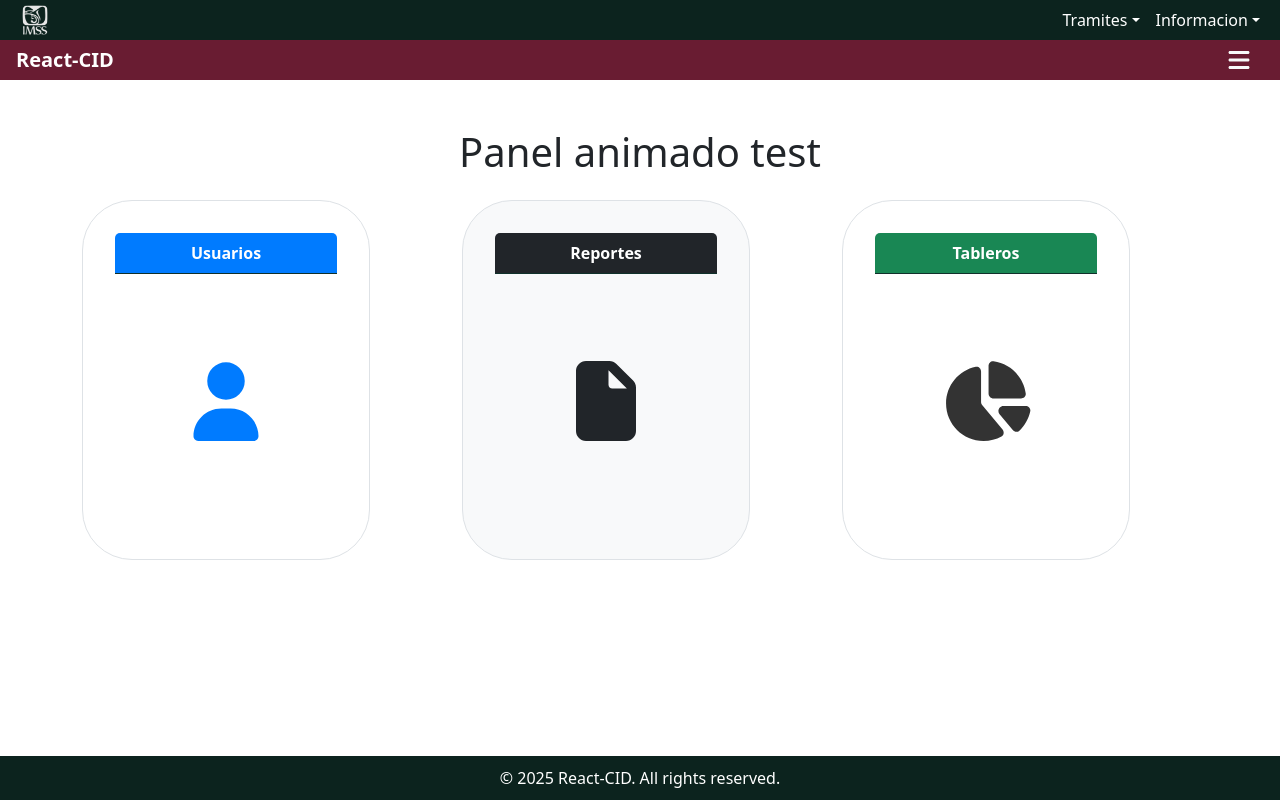
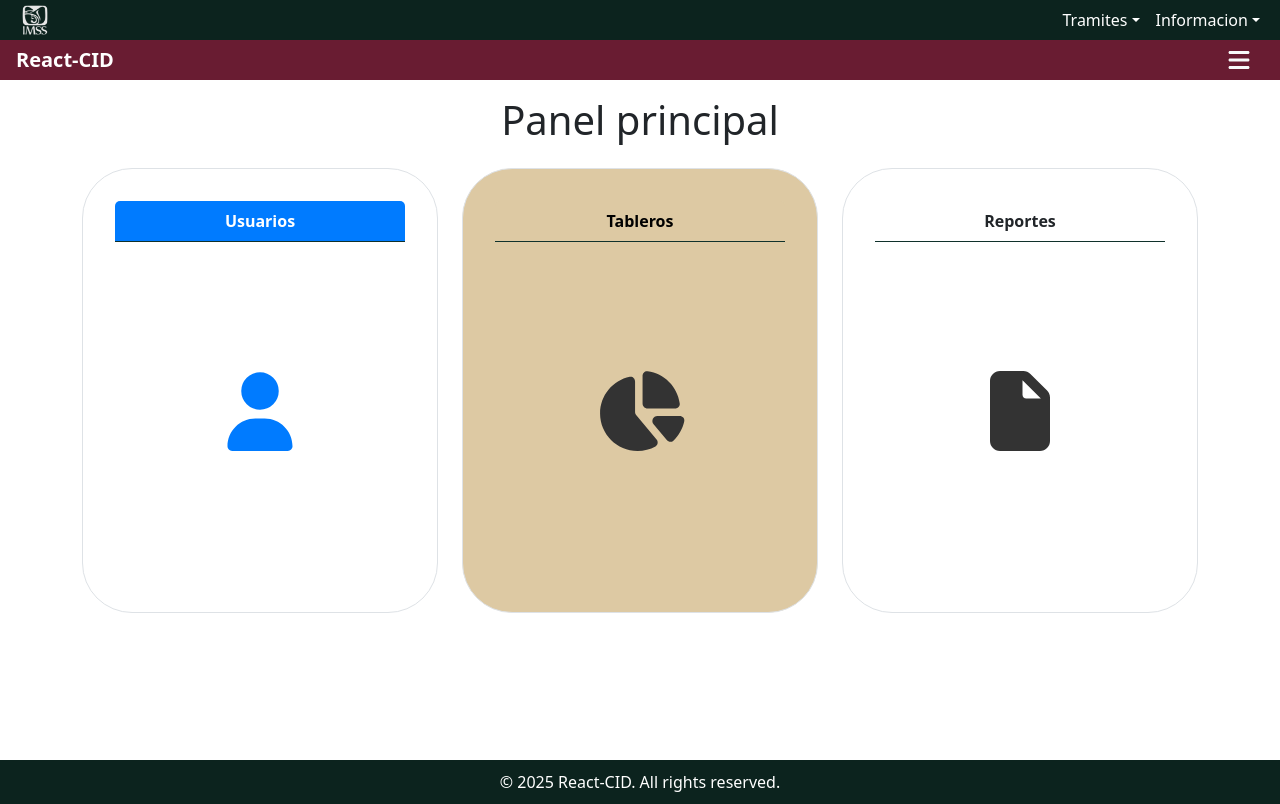
Before and after one commit to EduardoDamian9302/Pagina-Web-CID, a React (Vite) app: page / in a window 1280 px wide. Built offline with nearby package versions, Linux system fonts and the light colour scheme.

Commit message:
Nuevo gridLayout

```diff
--- a/package.json
+++ b/package.json
@@ -10,6 +10,7 @@
     "preview": "vite preview"
   },
   "dependencies": {
+    "@d3plus/react": "^3.0.5",
     "@fortawesome/fontawesome-svg-core": "^7.0.0",
     "@fortawesome/free-brands-svg-icons": "^7.0.0",
     "@fortawesome/free-regular-svg-icons": "^7.0.0",
@@ -18,9 +19,10 @@
     "bootstrap": "^5.3.7",
     "framer-motion": "^12.23.12",
     "motion": "^12.23.12",
-    "react": "^19.1.0",
+    "react": "^18.3.1",
     "react-bootstrap": "^2.10.10",
-    "react-dom": "^19.1.0"
+    "react-dom": "^18.3.1",
+    "recharts": "^3.1.0"
   },
   "devDependencies": {
     "@eslint/js": "^9.30.1",
--- /dev/null
+++ b/src/Components/BodyContent.tsx
@@ -0,0 +1,59 @@
+import React from "react";
+import { Container, Nav } from "react-bootstrap";
+
+export interface ContentSection {
+  sectionId: string;
+  title: string;
+  component: React.ReactNode;
+}
+
+interface BodyContentProps {
+  content: ContentSection[];
+}
+
+const BodyContent: React.FC<BodyContentProps> = ({ content }) => {
+  return (
+    <div
+      style={{
+        padding: "2rem",
+        width: "100%",
+        height: "100%",
+        overflowY: "auto",
+        paddingTop: "80px",
+      }}
+    >
+      <Nav
+        className="justify-content-center mb-4"
+        style={{
+          position: "sticky",
+          top: 0,
+          backgroundColor: "white",
+          padding: "1rem",
+          zIndex: 25,
+          boxShadow: "0 2px 4px rgba(0,0,0,0.1)",
+          borderRadius: "0.25rem",
+        }}
+      >
+        {content.map((section) => (
+          <Nav.Item key={section.sectionId}>
+            <Nav.Link href={`#${section.sectionId}`}>{section.title}</Nav.Link>
+          </Nav.Item>
+        ))}
+      </Nav>
+      <div>
+        {content.map((section) => (
+          <section
+            key={section.sectionId}
+            id={section.sectionId}
+            className="my-5"
+          >
+            <h2 className="mb-4 border-bottom pb-2">{section.title}</h2>
+            {section.component}
+          </section>
+        ))}
+      </div>
+    </div>
+  );
+};
+
+export default BodyContent;
--- a/src/Components/CardButton.tsx
+++ b/src/Components/CardButton.tsx
@@ -1,12 +1,10 @@
-import React, { useState } from "react";
-import { Card, Button } from "react-bootstrap";
-import { motion, AnimatePresence } from "framer-motion";
+import React from "react";
+import { Card } from "react-bootstrap";
 import { FontAwesomeIcon } from "@fortawesome/react-fontawesome";
 import type { IconProp, SizeProp } from "@fortawesome/fontawesome-svg-core";
 import "./Css/CardButton.module.css";
 
 interface CardButtonProps {
-  id: string;
   title: string;
   icon: IconProp;
   iconSize?: SizeProp;
@@ -17,30 +15,10 @@ interface CardButtonProps {
     bodyBg?: string;
     icon?: string;
   };
-  onSelect: (id: string) => void;
-  onDeselect: (id: string) => void;
-  isSelected: boolean;
+  onClick: () => void;
 }
 
-const variantesCard = {
-  initial: {
-    x: 0,
-    y: 0,
-    scale: 1,
-    zIndex: 1,
-    transition: { type: "spring" as const, stiffness: 100, damping: 15 },
-  },
-  selected: (topRightPosition: { x: number; y: number }) => ({
-    x: topRightPosition.x,
-    y: topRightPosition.y,
-    scale: 1.2,
-    zIndex: 10,
-    transition: { type: "spring" as const, stiffness: 100, damping: 15 },
-  }),
-};
-
 const CardButton: React.FC<CardButtonProps> = ({
-  id,
   title,
   icon,
   iconSize = "5x",
@@ -50,12 +28,8 @@ const CardButton: React.FC<CardButtonProps> = ({
     bodyBg: "#fff",
     icon: undefined,
   },
-  onSelect,
-  onDeselect,
-  isSelected,
+  onClick,
 }) => {
-  const [isAnimating, setIsAnimating] = useState(false);
-
   const cardStyles: React.CSSProperties = {
     cursor: "pointer",
     userSelect: "none",
@@ -76,38 +50,9 @@ const CardButton: React.FC<CardButtonProps> = ({
   const iconColorStyle: React.CSSProperties = {
     color: colors.icon || "#333333",
   };
-  const topRightPosition = { x: window.innerWidth / 1.5, y: -50 };
 
-  const handleCardClick = () => {
-    if (!isAnimating) {
-      setIsAnimating(true);
-      onSelect(id);
-    }
-  };
-  const handleReturnClick = () => {
-    if (!isAnimating) {
-      setIsAnimating(true);
-      onDeselect(id);
-    }
-  };
-  const handleAnimationComplete = () => {
-    setIsAnimating(false);
-  };
   return (
-    <motion.div
-      className="h-100"
-      whileHover={{ scale: 1.2 }}
-      whileTap={{ scale: 0.8 }}
-      style={{ width: "18rem", position: "relative" }}
-      variants={variantesCard}
-      animate={isSelected ? "selected" : "initial"}
-      custom={topRightPosition}
-      onClick={handleCardClick}
-      onAnimationComplete={handleAnimationComplete}
-      tabIndex={0}
-      role="button"
-    >
-      <Card style={cardStyles}>
+    <Card style={cardStyles} onClick={onClick}>
       <Card.Header style={headerStyles} className="text-center fw-bold">
         {title}
       </Card.Header>
@@ -118,32 +63,6 @@ const CardButton: React.FC<CardButtonProps> = ({
         <FontAwesomeIcon icon={icon} style={iconColorStyle} size={iconSize} />
       </Card.Body>
     </Card>
-
-      <AnimatePresence>
-        {isSelected && (
-          <motion.div
-            initial={{ opacity: 0, y: 20 }}
-            animate={{ opacity: 1, y: 0 }}
-            exit={{ opacity: 0, y: 20 }}
-            transition={{ duration: 0.2 }}
-            style={{
-              position: "absolute",
-              top: "10px",
-              left: "10px",
-              zIndex: "12",
-            }}
-          >
-            <Button
-              variant="outline-secondary"
-              size="sm"
-              onClick={handleReturnClick}
-            >
-              Regresar
-            </Button>
-          </motion.div>
-        )}
-      </AnimatePresence>
-    </motion.div>
   );
 };
 
--- a/src/Components/CardButtonAnimate.tsx
+++ b/src/Components/CardButtonAnimate.tsx
@@ -2,19 +2,22 @@ import React, { useState } from "react";
 import { Container, Row, Col } from "react-bootstrap";
 import { motion, AnimatePresence } from "framer-motion";
 import CardButton from "./CardButton";
+import BodyContent, { type ContentSection } from "./BodyContent";
 import { faUser, faFile, faChartPie } from "@fortawesome/free-solid-svg-icons";
-import type { IconProp } from "@fortawesome/fontawesome-svg-core";
+import UsersComponent from "./UsersComponent";
+import SalesChart from "./Grafica";
 
 interface CardData {
   id: string;
   title: string;
-  icon: IconProp;
+  icon: any;
   colors?: {
     headerBg: string;
     headerText: string;
     bodyBg?: string;
     icon?: string;
   };
+  content: ContentSection[];
 }
 
 const CardDetails: CardData[] = [
@@ -23,67 +26,145 @@ const CardDetails: CardData[] = [
     title: "Usuarios",
     icon: faUser,
     colors: { headerBg: "#007bff", headerText: "#ffffff", icon: "#007bff" },
-  },
-  {
-    id: "billing",
-    title: "Reportes",
-    icon: faFile,
-    colors: {
-      headerBg: "#212529",
-      headerText: "#ffffff",
-      bodyBg: "#f8f9fa",
-      icon: "#212529",
-    },
+    content: [
+      {
+        sectionId: "user-list",
+        title: "Lista Usuarios",
+        component: <UsersComponent /> /* Agregar componente */,
+      },
+      {
+        sectionId: "user-checks",
+        title: "Permisos Usuarios",
+        component: <div>Aqui va un elemento</div>,
+      },
+    ],
   },
   {
     id: "tableros",
     title: "Tableros",
     icon: faChartPie,
-    colors: { headerBg: "#198754", headerText: "#ffffff" },
+    colors: { bodyBg: "#ddc9a3", headerBg: "#ddc9a3", headerText: "#000000" },
+    content: [
+      {
+        sectionId: "first-graph",
+        title: "Grafica Uno",
+        component: <SalesChart />,
+      },
+      {
+        sectionId: "second-graph",
+        title: "Segunda grafica",
+        component: <div>Aqui esta otro elemento</div>,
+      },
+    ],
+  },
+  {
+    id: "reports",
+    title: "Reportes",
+    icon: faFile,
+    content: [
+      {
+        sectionId: "reports-list",
+        title: "Reportes Generales",
+        component: <SalesChart />,
+      },
+      {
+        sectionId: "reports-graph",
+        title: "Grafica",
+        component: <div>Tercer elemento</div>,
+      },
+    ],
   },
 ];
+
+const portalVariants = {
+  hidden: { opacity: 0, transition: { duration: 0.2 } },
+  visible: {
+    opacity: 1,
+    transition: { duration: 0.2 },
+  },
+};
 
 const CardButtonAnimate: React.FC = () => {
   const [selectedCardId, setSelectedCardId] = useState<string | null>(null);
 
-  const handleCardSelect = (id: string) => {
-    setSelectedCardId(id);
-  };
-  const handleCardDeselect = (id: string) => {
-    if (selectedCardId === id) {
-      setSelectedCardId(null);
-    }
-  };
+  const selectedCardData = CardDetails.find(
+    (card) => card.id === selectedCardId
+  );
 
   return (
-    <Container className="py-5">
-      <h1 className="text-center mb-4">Panel animado test</h1>
-      <Row className="g-4">
+    <Container className="py-3">
+      <h1 className="text-center mb-4">Panel principal</h1>
+      <div style={{ position: "relative", minHeight: "600px" }}>
+        <motion.div
+          animate={{ opacity: selectedCardId ? 0 : 1 }}
+          transition={{ duration: 0.2 }}
+          style={{
+            pointerEvents: selectedCardId ? "none" : "auto",
+            position: selectedCardId ? "absolute" : "relative",
+            width: "100%",
+          }}
+        >
+          <Row className="g-4">
+            {CardDetails.map((card) => (
+              <Col key={card.id} md={6} lg={4}>
+                <motion.div layoutId={card.id}>
+                  <CardButton
+                    {...card}
+                    icon={card.icon}
+                    onClick={() => setSelectedCardId(card.id)}
+                  />
+                </motion.div>
+              </Col>
+            ))}
+          </Row>
+        </motion.div>
         <AnimatePresence>
-          {CardDetails.map((card) => (
-            <Col
-              key={card.id}
-              md={6}
-              lg={4}
+          {selectedCardData && (
+            <div
               style={{
-                display:
-                  selectedCardId && selectedCardId != card.id
-                    ? "none"
-                    : "block",
+                top: 0,
+                left: 0,
+                bottom: 0,
+                zIndex: 40,
               }}
             >
-              <motion.div layout>
+              <motion.div
+                key="portal-bg"
+                variants={portalVariants}
+                initial="hidden"
+                animate="visible"
+                exit="hidden"
+                style={{
+                  position: "absolute",
+                  width: "100%",
+                  height: "100%",
+                  background: "#f8f9fa",
+                  borderRadius: "0.5rem",
+                  boxShadow: "0 10px 30px rgba(0,0,0,0.1)",
+                }}
+              >
+                <BodyContent content={selectedCardData.content} />
+              </motion.div>
+              <motion.div
+                layoutId={selectedCardData.id}
+                style={{
+                  position: "absolute",
+                  top: "20px",
+                  left: "20px",
+                  width: "250px",
+                  zIndex: 50,
+                }}
+              >
                 <CardButton
-                  {...card}
-                  isSelected={selectedCardId === card.id}
-                  onSelect={handleCardSelect}
-                  onDeselect={handleCardDeselect}
+                  {...selectedCardData}
+                  icon={selectedCardData.icon}
+                  onClick={() => setSelectedCardId(null)}
                 />
               </motion.div>
-            </Col>
-          ))}
+            </div>
+          )}
         </AnimatePresence>
-      </Row>
+      </div>
     </Container>
   );
 };
--- /dev/null
+++ b/src/Components/Grafica.tsx
@@ -0,0 +1,36 @@
+import React from "react";
+import {
+  BarChart,
+  Bar,
+  XAxis,
+  YAxis,
+  CartesianGrid,
+  Tooltip,
+  Legend,
+  ResponsiveContainer,
+} from "recharts";
+
+const data = [
+  { name: "Enero", ventas: 4000 },
+  { name: "Febrero", ventas: 3000 },
+  { name: "Marzo", ventas: 5000 },
+  { name: "Abril", ventas: 4500 },
+  { name: "Mayo", ventas: 6000 },
+];
+
+const SalesChart: React.FC = () => {
+  return (
+    <ResponsiveContainer width="100%" height={400}>
+      <BarChart data={data}>
+        <CartesianGrid strokeDasharray="3 3" />
+        <XAxis dataKey="name" />
+        <YAxis />
+        <Tooltip />
+        <Legend />
+        <Bar dataKey="ventas" fill="#8884d8" />
+      </BarChart>
+    </ResponsiveContainer>
+  );
+};
+
+export default SalesChart;
--- /dev/null
+++ b/src/Components/UsersComponent.tsx
@@ -0,0 +1,38 @@
+import React from "react";
+import { Table } from "react-bootstrap";
+
+const UsersComponent: React.FC = () => {
+  const users = [
+    { id: 1, name: "Eduardo", email: "Eduardo@imss.com", role: "admin" },
+    {
+      id: 2,
+      name: "Eduardo Damian",
+      email: "Eduardo2@imss.com",
+      role: "admin",
+    },
+  ];
+  return (
+    <Table striped bordered hover responsive>
+      <thead>
+        <tr>
+          <th>ID</th>
+          <th>Nombre</th>
+          <th>Email</th>
+          <th>Rol</th>
+        </tr>
+      </thead>
+      <tbody>
+        {users.map((user) => (
+          <tr key={user.id}>
+            <td>{user.id}</td>
+            <td>{user.name}</td>
+            <td>{user.email}</td>
+            <td>{user.role}</td>
+          </tr>
+        ))}
+      </tbody>
+    </Table>
+  );
+};
+
+export default UsersComponent;
```
Also changed, not shown: 1 other file (tests, documents, lock files or other folders). Lines whose indentation alone changed are shown as unchanged.
